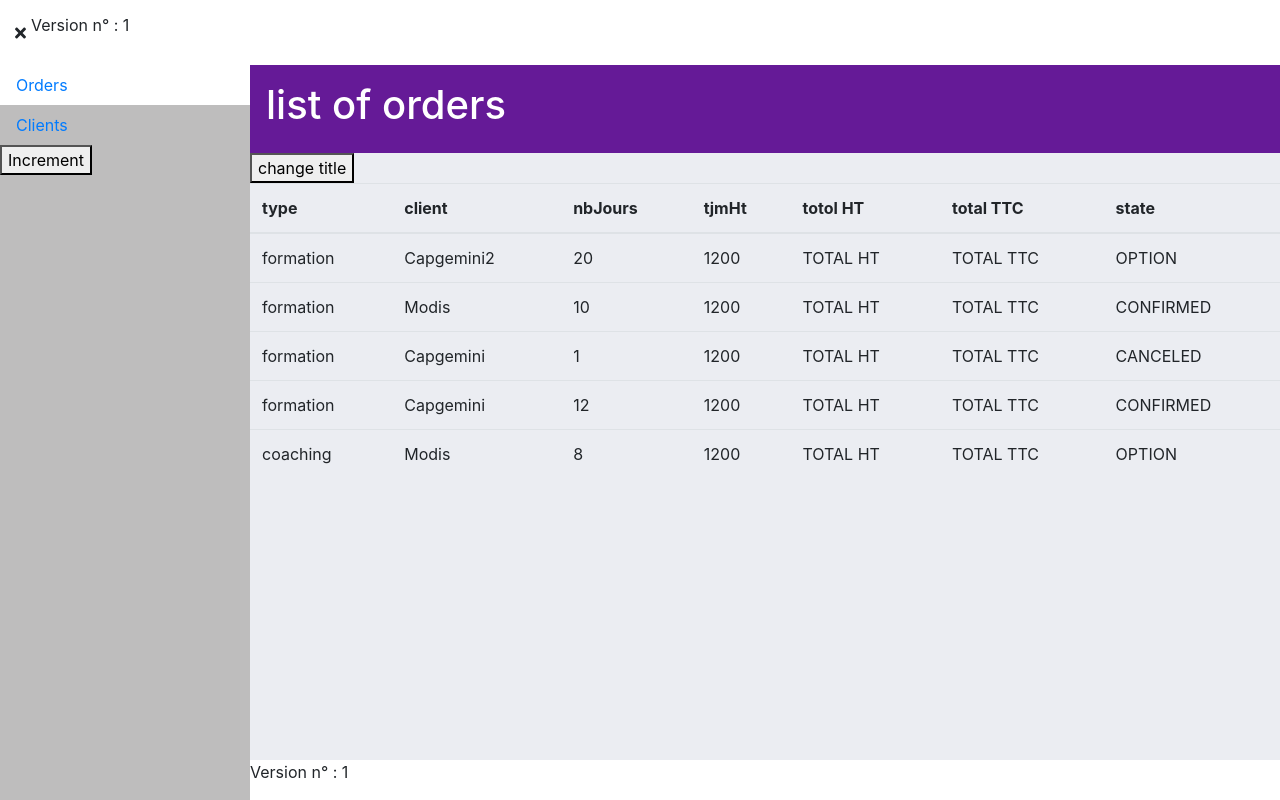
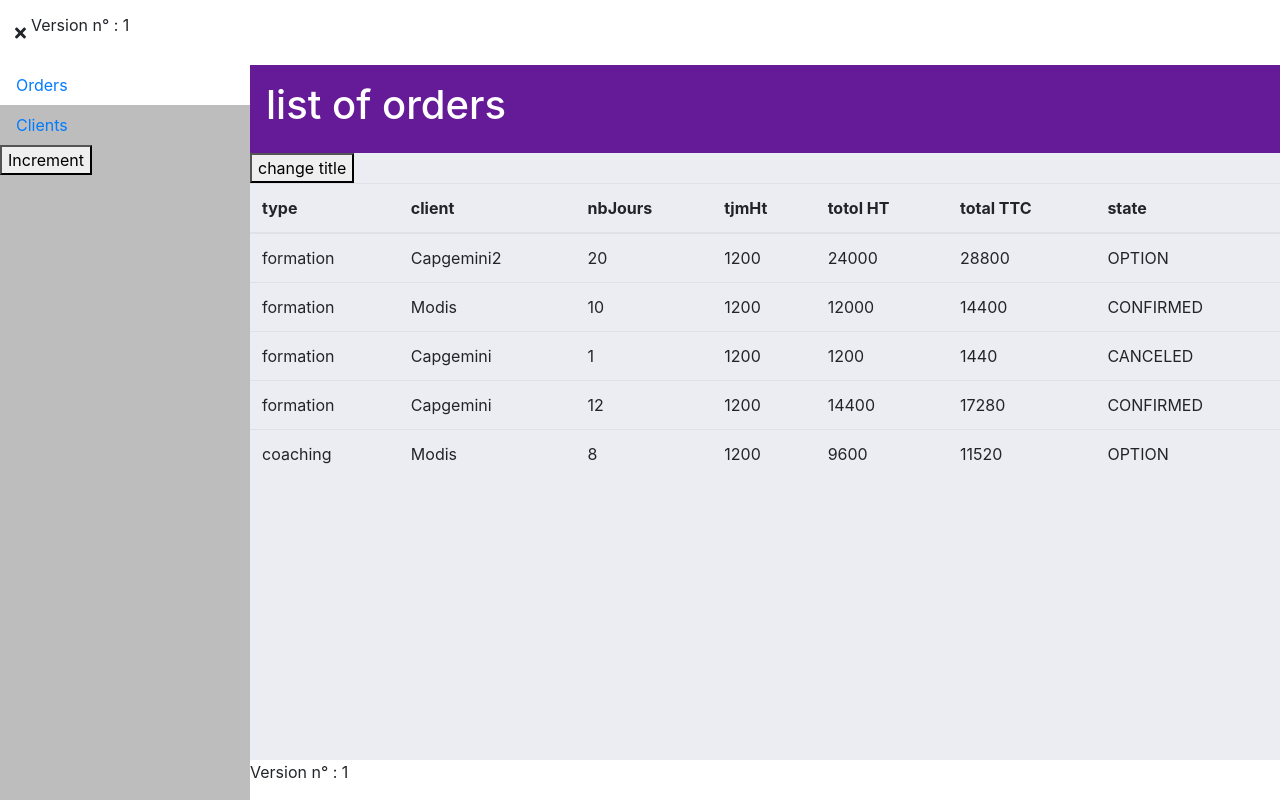
Before and after one commit to dnyuhm/07-02-22, an Angular app: page /orders in a window 1280 px wide. Built offline with nearby package versions, Linux system fonts and the light colour scheme; data requests are answered from the project's data file.

Commit message:
Commit 27 : Pipe total & rxjs filter Unsubscribe & pipe async

```diff
--- a/src/app/orders/pages/page-list-orders/page-list-orders.component.html
+++ b/src/app/orders/pages/page-list-orders/page-list-orders.component.html
@@ -1,13 +1,13 @@
 <app-template-full-width [title]="this.title">
   <button (click)="changeTitle()">change title</button>
-  <app-table-light [headers]="headers" *ngIf="collection">
+  <app-table-light [headers]="headers" *ngIf="collection$ | async as collection">
     <tr *ngFor="let order of collection">
       <td>{{ order.typePresta }}</td>
       <td>{{ order.client }}</td>
       <td>{{ order.nbJours }}</td>
       <td>{{ order.tjmHt }}</td>
-      <td>TOTAL HT</td>
-      <td>TOTAL TTC</td>
+      <td>{{ order.tjmHt | total : order.nbJours }}</td>
+      <td>{{ order.tjmHt | total : order.nbJours : order.tva }}</td>
       <td>{{ order.state }}</td>
     </tr>
   </app-table-light>
--- a/src/app/orders/pages/page-list-orders/page-list-orders.component.ts
+++ b/src/app/orders/pages/page-list-orders/page-list-orders.component.ts
@@ -1,4 +1,5 @@
 import { Component, OnInit } from '@angular/core';
+import { Observable } from 'rxjs';
 import { Order } from 'src/app/core/models/order';
 import { OrdersService } from '../../services/orders.service';
 
@@ -9,11 +10,12 @@ import { OrdersService } from '../../services/orders.service';
 })
 export class PageListOrdersComponent implements OnInit {
   public title: string;
-  public collection!: Order[];
+  public collection$: Observable<Order[]>;
   public headers: string[];
 
   constructor(private ordersService: OrdersService) {
     this.title = 'list of orders';
+    this.collection$ = this.ordersService.collection$;
     this.headers = [
       'type',
       'client',
@@ -23,10 +25,6 @@ export class PageListOrdersComponent implements OnInit {
       'total TTC',
       'state',
     ];
-
-    this.ordersService.collection$.subscribe(
-      (data) => (this.collection = data)
-    );
   }
 
   ngOnInit(): void {}
--- a/src/app/orders/services/orders.service.ts
+++ b/src/app/orders/services/orders.service.ts
@@ -14,7 +14,5 @@ export class OrdersService {
   constructor(private httpClient: HttpClient) {
     this.urlApi = environment.urlApi;
     this.collection$ = this.httpClient.get<Order[]>(`${this.urlApi}/orders`);
-
-    console.log(this.collection$);
   }
 }
--- a/src/app/shared/components/table-light/table-light.component.ts
+++ b/src/app/shared/components/table-light/table-light.component.ts
@@ -8,15 +8,6 @@ import { Component, Input, OnInit } from '@angular/core';
 export class TableLightComponent implements OnInit {
   @Input() public headers!: string[];
 
-  constructor() {
-    console.log(this.headers);
-  }
-
-  ngOnChanges(): void {
-    console.log(this.headers);
-  }
-
-  ngOnInit(): void {
-    console.log(this.headers);
-  }
+  constructor() {}
+  ngOnInit(): void {}
 }
--- /dev/null
+++ b/src/app/shared/pipes/total.pipe.ts
@@ -0,0 +1,11 @@
+import { Pipe, PipeTransform } from '@angular/core';
+
+@Pipe({
+  name: 'total',
+})
+export class TotalPipe implements PipeTransform {
+  transform(val: number, coef: number, tva?: number): number {
+    if (tva) return val * coef * (1 + tva / 100);
+    return val * coef;
+  }
+}
--- a/src/app/shared/shared.module.ts
+++ b/src/app/shared/shared.module.ts
@@ -4,13 +4,15 @@ import { IconsModule } from '../icons/icons.module';
 import { TemplatesModule } from '../templates/templates.module';
 import { TableLightComponent } from './components/table-light/table-light.component';
 import { BtnComponent } from './components/btn/btn.component';
+import { TotalPipe } from './pipes/total.pipe';
 
 @NgModule({
   declarations: [
     TableLightComponent,
-    BtnComponent
+    BtnComponent,
+    TotalPipe
   ],
   imports: [CommonModule],
-  exports: [TemplatesModule, IconsModule, TableLightComponent, BtnComponent],
+  exports: [TemplatesModule, IconsModule, TableLightComponent, BtnComponent, TotalPipe],
 })
 export class SharedModule {}
--- a/src/app/templates/components/template-full-width/template-full-width.component.ts
+++ b/src/app/templates/components/template-full-width/template-full-width.component.ts
@@ -10,14 +10,6 @@ export class TemplateFullWidthComponent implements OnInit {
 
   constructor() {
     this.title = 'Le titre est ici';
-    console.log(this.title);
   }
-
-  ngOnChanges(): void {
-    console.log(this.title);
-  }
-
-  ngOnInit(): void {
-    console.log(this.title);
-  }
+  ngOnInit(): void {}
 }
```
Also changed, not shown: src/app/app.component.ts (+7 -1 lines), 1 other file (tests, documents, lock files or other folders).
